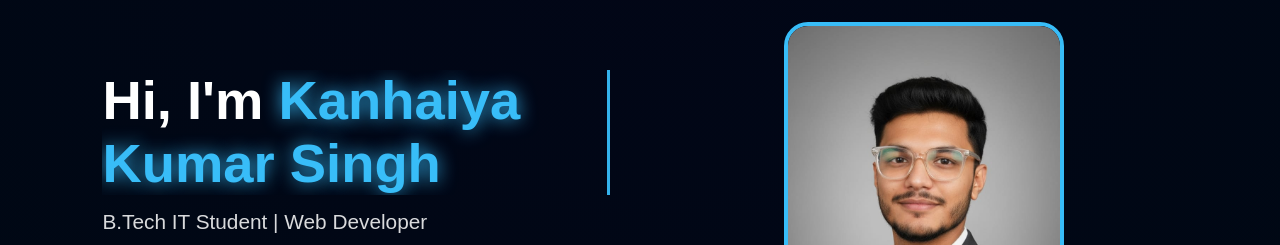
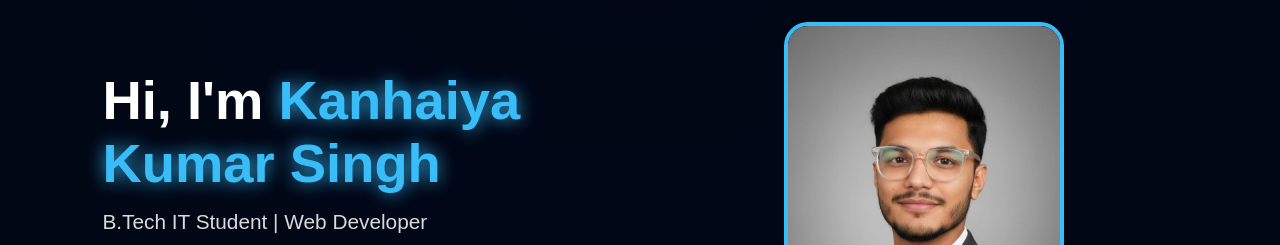
Before and after one commit to KANHAIYASINGH337/portfolio, a React (Create React App) app: page / in a window 1280 px wide. Shown: the part 195-440 px from the top of the page. Built offline with nearby package versions, Linux system fonts and the light colour scheme.

Commit message:
typing style updated again

```diff
--- a/src/App.css
+++ b/src/App.css
@@ -30,9 +30,9 @@ body{font-family:"Poppins",sans-serif}
 .subtitle{font-size:1.3rem;margin:15px 0 30px;opacity:.85}
 
 .typing{
-  white-space:normal;overflow:hidden;
-  border-right:3px solid #38bdf8;
-  animation:typing 3s steps(30),blink .7s infinite
+  white-space: nowrap;
+  overflow: hidden;
+  animation: typing 3s steps(30);
 }
 @keyframes typing{from{width:0}to{width:100%}}
 @keyframes blink{50%{border-color:transparent}}
--- a/src/components/Hero.jsx
+++ b/src/components/Hero.jsx
@@ -5,15 +5,16 @@ export default function Hero() {
   return (
     <section id="home" className="hero hero-flex">
 
-      {/* LEFT TEXT */}
   <div className="hero-left">
-        <h1 className="typing hero-title">
+
+   <h1 className="hero-title">
   Hi, I'm <span>Kanhaiya Kumar Singh</span>
 </h1>
 
     <p className="subtitle">
       B.Tech IT Student | Web Developer
     </p>
+
 
         <div className="hero-buttons">
           <a href="#contact" className="btn">Contact Me</a>
```
Lines whose indentation alone changed are shown as unchanged.
